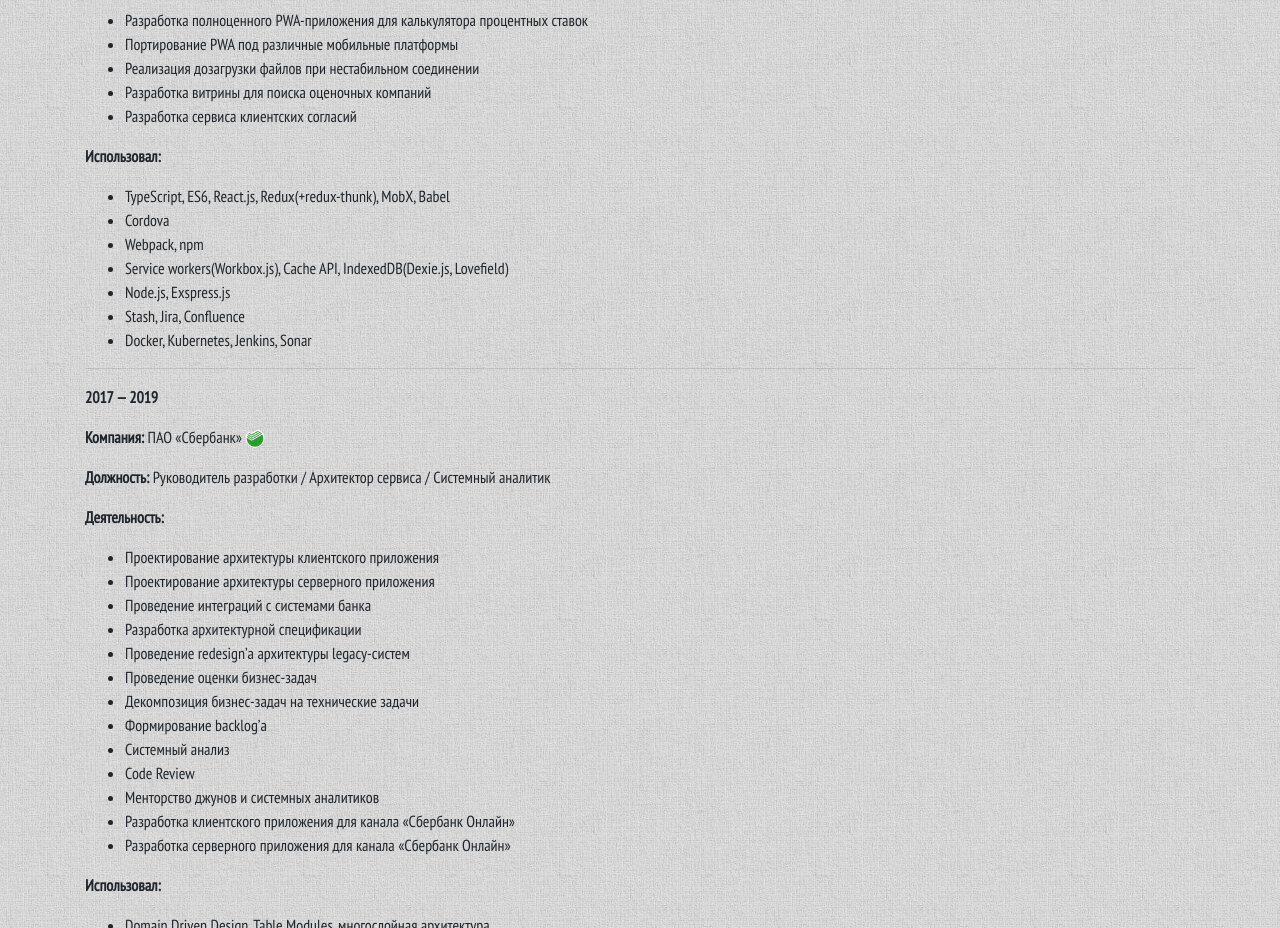
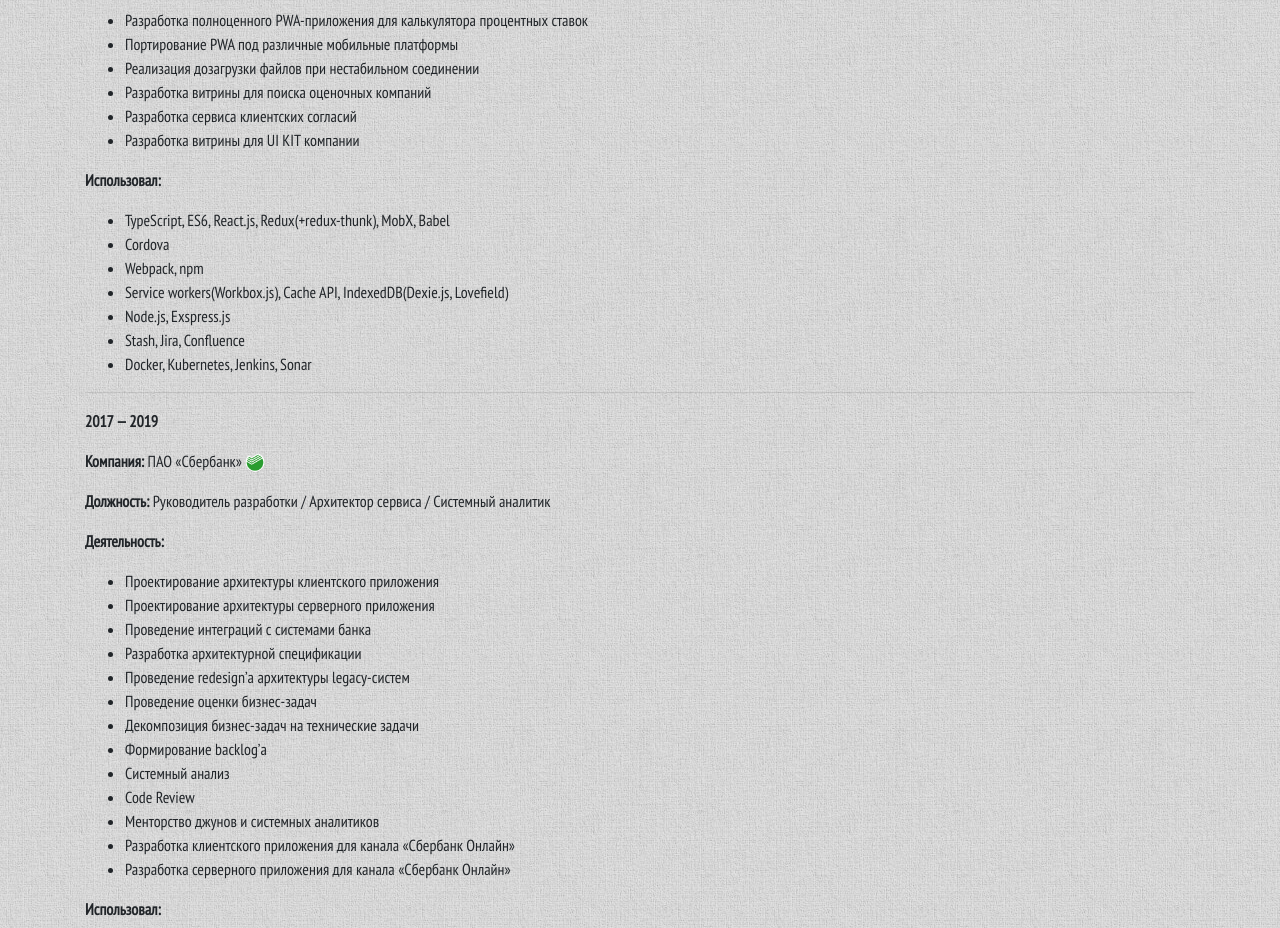
Before and after one commit to slavent/slavent.ru, a website: page src/static/index.html in a window 1280 px wide. Shown: the part 980-1908 px from the top of the page. Drawn offline with nearby package versions, Linux system fonts and the light colour scheme.

Commit message:
add info

```diff
--- a/src/static/index.html
+++ b/src/static/index.html
@@ -88,6 +88,7 @@
                 <li>Реализация дозагрузки файлов при нестабильном соединении</li>
                 <li>Разработка витрины для поиска оценочных компаний</li>
                 <li>Разработка сервиса клиентских согласий</li>
+                <li>Разработка витрины для UI KIT компании</li>
             </ul>
 
             <p><b>Использовал:</b></p>
```
